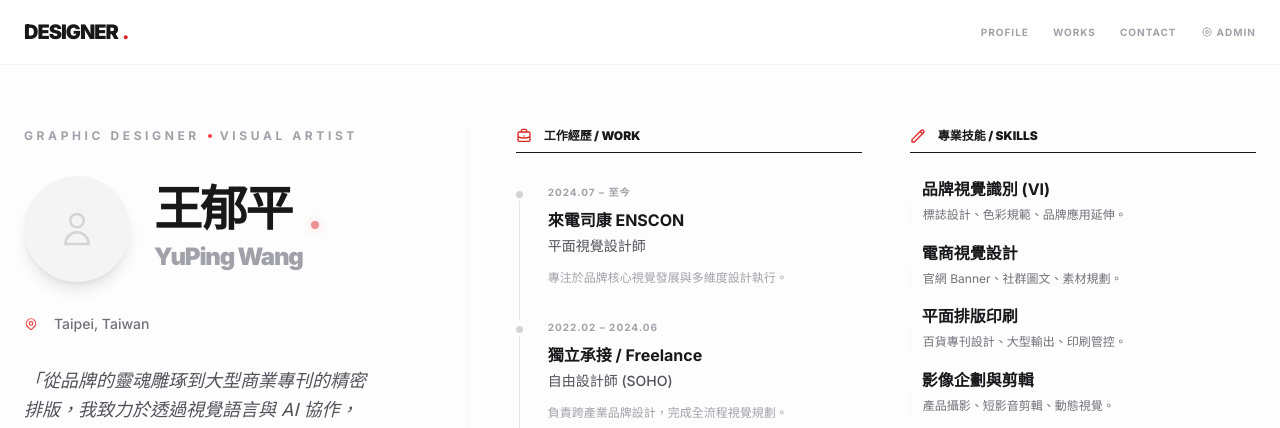
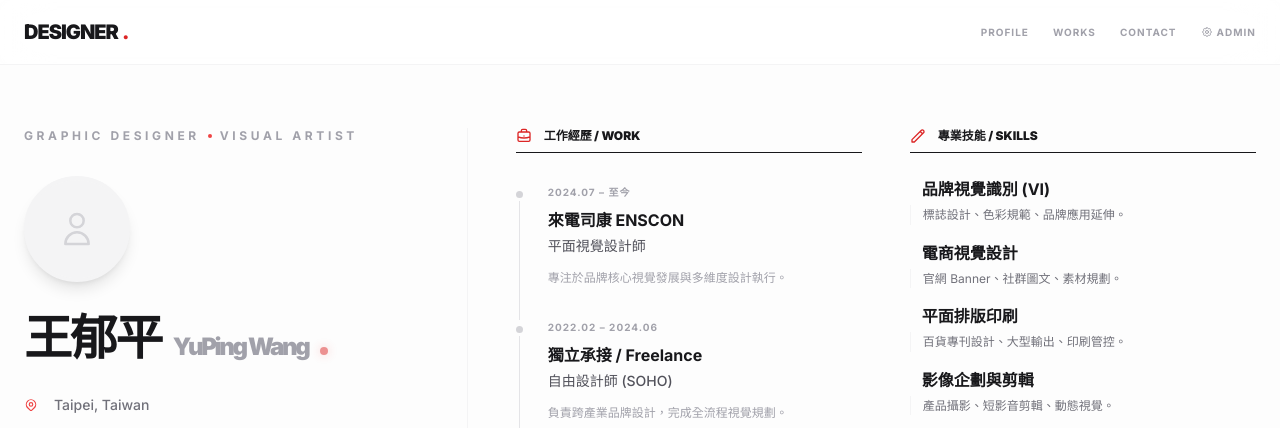
Before and after one commit to phina0828/ping-resume, a plain HTML site: page index.html in a window 1280 px wide. Shown: the top 428 px of the page. Drawn offline with nearby package versions, Linux system fonts and the light colour scheme.

Commit message:
名字移回照片下方，中英文同一行

```diff
--- a/index.html
+++ b/index.html
@@ -77,24 +77,19 @@
                 <p id="profile-title-display" class="text-xs font-bold uppercase tracking-[0.3em] text-zinc-400 flex items-center gap-2">
                     Graphic Designer <span class="w-1 h-1 bg-red-500 rounded-full"></span> Visual Artist
                 </p>
-                <!-- Photo + Name Row -->
-                <div class="flex items-center gap-6">
                 <!-- Profile Photo -->
-                    <div id="profile-photo-container" class="w-[106px] h-[106px] rounded-full overflow-hidden border-4 border-zinc-100 shadow-lg bg-zinc-100 flex-shrink-0">
+                <div id="profile-photo-container" class="w-[106px] h-[106px] rounded-full overflow-hidden border-4 border-zinc-100 shadow-lg bg-zinc-100">
                     <img id="profile-photo-display" src="" alt="Profile Photo" class="w-full h-full object-cover hidden" onerror="this.classList.add('hidden')">
                     <div id="profile-photo-placeholder" class="w-full h-full flex items-center justify-center text-zinc-300">
                         <svg class="w-10 h-10" fill="none" stroke="currentColor" viewBox="0 0 24 24"><path stroke-linecap="round" stroke-linejoin="round" stroke-width="1.5" d="M16 7a4 4 0 11-8 0 4 4 0 018 0zM12 14a7 7 0 00-7 7h14a7 7 0 00-7-7z"/></svg>
                     </div>
                 </div>
                 <!-- Name -->
-                    <div>
-                        <h1 class="text-4xl md:text-5xl font-black tracking-tighter leading-none mb-2 relative">
+                <h1 class="text-4xl md:text-5xl font-black tracking-tighter leading-none relative flex items-baseline gap-3">
                     <span id="profile-name-display">王郁平</span>
-                            <span class="absolute -right-4 bottom-1 w-2 h-2 bg-red-600 rounded-full animate-pulse shadow-[0_0_10px_rgba(239,68,68,0.5)]"></span>
+                    <span id="profile-nameEn-display" class="text-xl md:text-2xl text-zinc-400">YuPing Wang</span>
+                    <span class="w-2 h-2 bg-red-600 rounded-full animate-pulse shadow-[0_0_10px_rgba(239,68,68,0.5)]"></span>
                 </h1>
-                        <p id="profile-nameEn-display" class="text-xl md:text-2xl font-black tracking-tighter text-zinc-400">YuPing Wang</p>
-                    </div>
-                </div>
                 <div class="flex flex-wrap items-center gap-4 text-sm text-zinc-500 font-medium">
                     <svg class="w-3.5 h-3.5 text-red-500" fill="none" stroke="currentColor" viewBox="0 0 24 24"><path stroke-linecap="round" stroke-linejoin="round" stroke-width="2" d="M17.657 16.657L13.414 20.9a1.998 1.998 0 01-2.827 0l-4.244-4.243a8 8 0 1111.314 0z"/><path stroke-linecap="round" stroke-linejoin="round" stroke-width="2" d="M15 11a3 3 0 11-6 0 3 3 0 016 0z"/></svg>
                     <span id="profile-location-display">Taipei, Taiwan</span>
```
Lines whose indentation alone changed are shown as unchanged.
